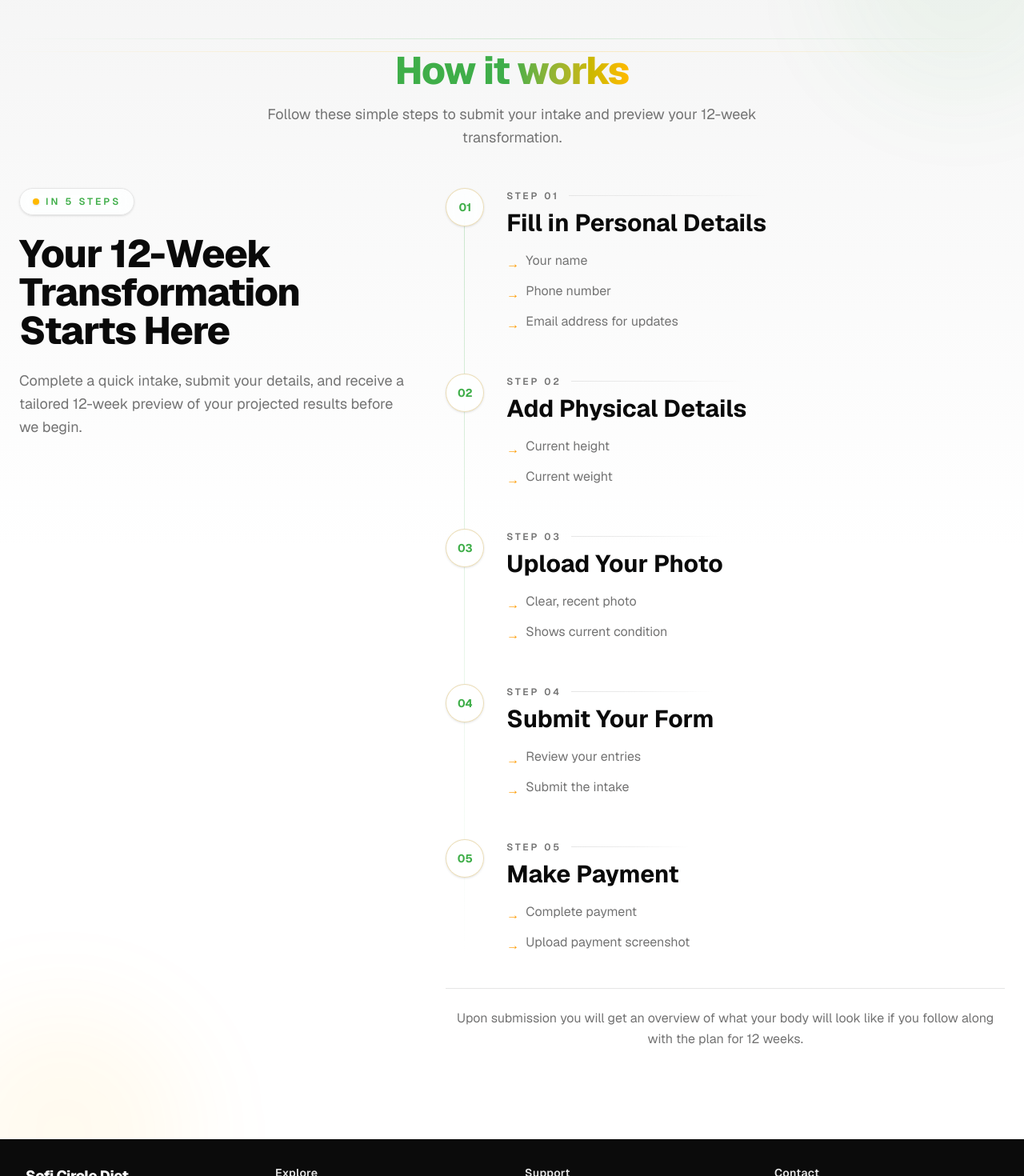
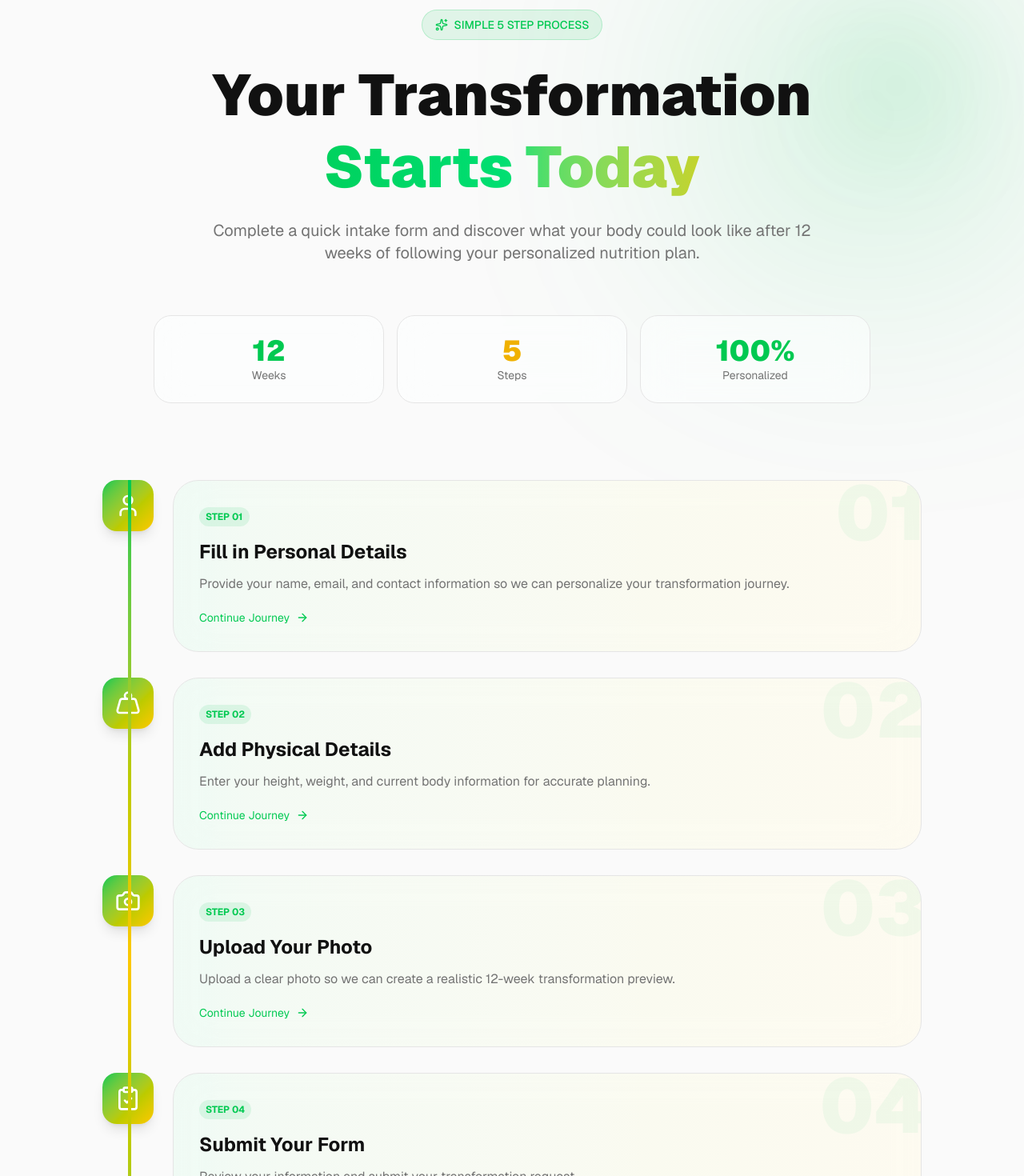
Before and after one commit to BemnetKassa/MaedNutrition, a Next.js app: page /how-it-works in a window 1280 px wide. Shown: the part 160-1630 px from the top of the page at 80% size. Built offline with nearby package versions, Linux system fonts and the light colour scheme.

Commit message:
how it works page fix

```diff
--- a/src/app/components/howItWorks.tsx
+++ b/src/app/components/howItWorks.tsx
@@ -1,272 +1,226 @@
 "use client";
 
-import { motion, useReducedMotion } from "framer-motion";
-import type { Variants } from "framer-motion";
-
-const easeOut: [number, number, number, number] = [0.16, 1, 0.3, 1];
-const easeInOut: [number, number, number, number] = [0.42, 0, 0.58, 1];
+import { motion } from "framer-motion";
+import {
+  User,
+  Weight,
+  Camera,
+  ClipboardCheck,
+  CreditCard,
+  ArrowRight,
+  Sparkles,
+} from "lucide-react";
+import { useRouter } from "next/navigation";
 
 const steps = [
   {
     step: "01",
+    icon: User,
     title: "Fill in Personal Details",
-    points: ["Your name", "Phone number", "Email address for updates"],
+    description:
+      "Provide your name, email, and contact information so we can personalize your transformation journey.",
   },
   {
     step: "02",
+    icon: Weight,
     title: "Add Physical Details",
-    points: ["Current height", "Current weight"],
+    description:
+      "Enter your height, weight, and current body information for accurate planning.",
   },
   {
     step: "03",
+    icon: Camera,
     title: "Upload Your Photo",
-    points: ["Clear, recent photo", "Shows current condition"],
+    description:
+      "Upload a clear photo so we can create a realistic 12-week transformation preview.",
   },
   {
     step: "04",
+    icon: ClipboardCheck,
     title: "Submit Your Form",
-    points: ["Review your entries", "Submit the intake"],
+    description:
+      "Review your information and submit your transformation request.",
   },
   {
     step: "05",
-    title: "Make Payment",
-    points: ["Complete payment", "Upload payment screenshot"],
+    icon: CreditCard,
+    title: "Complete Payment",
+    description:
+      "Secure your personalized nutrition and transformation plan with payment.",
   },
-] as const;
-
-const listVariants: Variants = {
-  hidden: { opacity: 0 },
-  visible: {
-    opacity: 1,
-    transition: { staggerChildren: 0.12, delayChildren: 0.08 },
-  },
-};
-
-const stepVariants: Variants = {
-  hidden: { opacity: 0, y: 18 },
-  visible: {
-    opacity: 1,
-    y: 0,
-    transition: { duration: 0.55, ease: easeOut },
-  },
-};
-
-const pointsVariants: Variants = {
-  hidden: {},
-  visible: {
-    transition: { staggerChildren: 0.06, delayChildren: 0.06 },
-  },
-};
-
-const pointVariants: Variants = {
-  hidden: { opacity: 0, x: -10 },
-  visible: {
-    opacity: 1,
-    x: 0,
-    transition: { duration: 0.35, ease: easeOut },
-  },
-};
+];
 
 export default function HowItWork() {
-  const reduceMotion = useReducedMotion();
+  const router = useRouter();
 
   return (
     <section
       id="how-it-works"
-      className="relative overflow-hidden bg-linear-to-b from-muted via-background to-background py-24 sm:py-28"
+      className="relative overflow-hidden py-16 sm:py-10 md:py-15"
     >
-      <div className="pointer-events-none absolute inset-0">
+      {/* Background Effects (lighter on mobile) */}
+      <div className="absolute inset-0 overflow-hidden">
+        <div className="absolute top-0 right-0 h-72 w-72 sm:h-96 sm:w-96 rounded-full bg-green-500/20 blur-[120px] sm:blur-[140px]" />
+        <div className="absolute bottom-0 left-0 h-72 w-72 sm:h-96 sm:w-96 rounded-full bg-yellow-400/20 blur-[120px] sm:blur-[140px]" />
+
+        {/* Floating blobs hidden on small screens */}
         <motion.div
-          className="absolute -top-40 -right-20 h-80 w-80 rounded-full bg-brand/10 blur-3xl"
-          animate={
-            reduceMotion
-              ? undefined
-              : { y: [0, 10, 0], opacity: [0.3, 0.55, 0.3] }
-          }
-          transition={
-            reduceMotion
-              ? undefined
-              : { duration: 11, repeat: Infinity, ease: easeInOut }
-          }
+          animate={{ y: [0, -15, 0] }}
+          transition={{ duration: 8, repeat: Infinity }}
+          className="hidden sm:block absolute top-20 right-20 h-40 w-40 rounded-full bg-green-500/10 blur-3xl"
         />
+
         <motion.div
-          className="absolute -bottom-40 -left-20 h-80 w-80 rounded-full bg-amber-400/12 blur-3xl"
-          animate={
-            reduceMotion
-              ? undefined
-              : { y: [0, -8, 0], opacity: [0.25, 0.5, 0.25] }
-          }
-          transition={
-            reduceMotion
-              ? undefined
-              : { duration: 12, repeat: Infinity, ease: easeInOut }
-          }
+          animate={{ y: [0, 15, 0] }}
+          transition={{ duration: 10, repeat: Infinity }}
+          className="hidden sm:block absolute bottom-20 left-20 h-40 w-40 rounded-full bg-yellow-400/10 blur-3xl"
         />
-        <div className="absolute inset-x-0 top-24 h-px bg-linear-to-r from-transparent via-brand/20 to-transparent" />
-        <div className="absolute inset-x-0 top-28 h-px bg-linear-to-r from-transparent via-amber-400/25 to-transparent" />
       </div>
 
-      <div className="relative mx-auto max-w-362.5 px-4 md:px-6">
+      <div className="relative mx-auto max-w-7xl px-4 sm:px-6 lg:px-8">
+        {/* HEADER */}
         <motion.div
-          initial={{ opacity: 0, y: 12 }}
+          initial={{ opacity: 0, y: 20 }}
           whileInView={{ opacity: 1, y: 0 }}
-          viewport={{ once: true, margin: "-120px" }}
-          transition={{ duration: 0.55, ease: easeOut }}
-          className="mb-12 text-center"
+          viewport={{ once: true }}
+          className="mx-auto max-w-3xl text-center"
         >
-          <h2 className="text-4xl font-extrabold tracking-tight text-foreground sm:text-5xl">
-            <span className="bg-linear-to-r from-brand via-brand to-amber-400 bg-clip-text text-transparent">
-              How it works
+          <div className="inline-flex items-center gap-2 rounded-full border border-green-500/20 bg-green-500/10 px-4 py-2 text-xs sm:text-sm font-medium text-green-500">
+            <Sparkles className="h-4 w-4" />
+            SIMPLE 5 STEP PROCESS
+          </div>
+
+          <h2 className="mt-6 text-3xl sm:text-5xl md:text-7xl font-black leading-tight">
+            Your Transformation
+            <span className="block bg-gradient-to-r from-green-500 via-green-400 to-yellow-400 bg-clip-text text-transparent">
+              Starts Today
             </span>
           </h2>
-          <p className="mx-auto mt-4 max-w-2xl text-base leading-relaxed text-muted-foreground sm:text-lg">
-            Follow these simple steps to submit your intake and preview your 12-week transformation.
+
+          <p className="mt-5 text-sm sm:text-lg md:text-xl text-muted-foreground">
+            Complete a quick intake form and discover what your body could look
+            like after 12 weeks of following your personalized nutrition plan.
           </p>
         </motion.div>
 
-        <div className="grid gap-12 lg:grid-cols-12 lg:items-start">
-          <motion.header
-            initial={{ opacity: 0, y: 14 }}
-            whileInView={{ opacity: 1, y: 0 }}
-            viewport={{ once: true, margin: "-120px" }}
-            transition={{ duration: 0.55, ease: easeOut }}
-            className="text-center lg:col-span-5 lg:sticky lg:top-24 lg:text-left"
-          >
-            <motion.span
-              initial={{ opacity: 0, y: 8 }}
-              whileInView={{ opacity: 1, y: 0 }}
-              viewport={{ once: true }}
-              transition={{ duration: 0.45, delay: 0.05 }}
-              className="inline-flex items-center rounded-full border border-border bg-background/70 px-4 py-2 text-xs font-semibold tracking-[0.26em] text-brand shadow-sm backdrop-blur"
+        {/* STATS */}
+        <motion.div
+          initial={{ opacity: 0, y: 20 }}
+          whileInView={{ opacity: 1, y: 0 }}
+          viewport={{ once: true }}
+          className="mx-auto mt-10 sm:mt-16 grid grid-cols-1 sm:grid-cols-3 gap-4 max-w-4xl"
+        >
+          {[
+            { label: "Weeks", value: "12", color: "green" },
+            { label: "Steps", value: "5", color: "yellow" },
+            { label: "Personalized", value: "100%", color: "green" },
+          ].map((item) => (
+            <div
+              key={item.label}
+              className="rounded-2xl sm:rounded-3xl border bg-background/50 p-4 sm:p-6 text-center backdrop-blur-xl"
             >
-              <span
-                aria-hidden="true"
-                className="mr-2 inline-flex h-2 w-2 rounded-full bg-amber-400 shadow-sm"
-              />
-              IN 5 STEPS
-            </motion.span>
+              <h3
+                className={`text-2xl sm:text-4xl font-black ${
+                  item.color === "green" ? "text-green-500" : "text-yellow-500"
+                }`}
+              >
+                {item.value}
+              </h3>
+              <p className="text-xs sm:text-sm text-muted-foreground">
+                {item.label}
+              </p>
+            </div>
+          ))}
+        </motion.div>
 
-            <motion.h3
-              initial={{ opacity: 0, y: 10 }}
-              whileInView={{ opacity: 1, y: 0 }}
-              viewport={{ once: true }}
-              transition={{ duration: 0.55, delay: 0.08 }}
-              className="mt-6 text-4xl font-extrabold tracking-tight text-foreground sm:text-5xl"
-            >
-              Your 12-Week
-              <br />
-              Transformation Starts Here
-            </motion.h3>
+        {/* TIMELINE */}
+        <div className="relative mx-auto mt-16 sm:mt-24 max-w-5xl">
+          {/* Center line */}
+          <div className="absolute left-6 sm:left-8 top-0 hidden h-full w-1 bg-gradient-to-b from-green-500 via-yellow-400 to-green-500 lg:block" />
 
-            <motion.p
-              initial={{ opacity: 0, y: 10 }}
-              whileInView={{ opacity: 1, y: 0 }}
-              viewport={{ once: true }}
-              transition={{ duration: 0.55, delay: 0.12 }}
-              className="mx-auto mt-6 max-w-xl text-base leading-relaxed text-muted-foreground sm:text-lg lg:mx-0"
-            >
-              Complete a quick intake, submit your details, and receive a tailored
-              12-week preview of your projected results before we begin.
-            </motion.p>
-          </motion.header>
+          <div className="space-y-6 sm:space-y-8">
+            {steps.map((item, index) => {
+              const Icon = item.icon;
 
-          <motion.div
-            className="lg:col-span-7"
-            variants={listVariants}
-            initial="hidden"
-            whileInView="visible"
-            viewport={{ once: true, margin: "-100px" }}
-          >
-            <div className="relative">
-              <motion.div
-                initial={{ scaleY: 0 }}
-                whileInView={{ scaleY: 1 }}
-                viewport={{ once: true, margin: "-120px" }}
-                transition={{ duration: 0.9, ease: easeOut }}
-                className="absolute left-5.75 top-2 hidden h-[calc(100%-0.5rem)] w-px origin-top bg-linear-to-b from-brand/25 via-brand/15 to-transparent sm:block"
-              />
+              return (
+                <motion.div
+                  key={item.step}
+                  initial={{ opacity: 0, y: 30 }}
+                  whileInView={{ opacity: 1, y: 0 }}
+                  viewport={{ once: true }}
+                  transition={{ delay: index * 0.05 }}
+                >
+                  <div className="flex gap-4 sm:gap-6">
+                    {/* ICON */}
+                    <div className="hidden lg:flex h-14 w-14 sm:h-16 sm:w-16 items-center justify-center rounded-2xl bg-gradient-to-br from-green-500 to-yellow-400 shadow-lg">
+                      <Icon className="h-6 w-6 sm:h-8 sm:w-8 text-white" />
+                    </div>
 
-              <ol className="space-y-10 sm:space-y-12">
-                {steps.map((item, index) => (
-                  <motion.li
-                    key={item.step}
-                    variants={stepVariants}
-                    className="group relative before:absolute before:-inset-x-3 before:-inset-y-2 before:rounded-2xl before:bg-linear-to-r before:from-brand/8 before:via-brand/4 before:to-amber-400/10 before:opacity-0 before:transition-opacity before:duration-300 hover:before:opacity-100"
-                  >
-                    <div className="relative flex gap-5 sm:gap-7">
-                      <div className="relative flex w-12 flex-col items-center">
-                        <motion.div
-                          whileHover={reduceMotion ? undefined : { scale: 1.05 }}
-                          whileTap={reduceMotion ? undefined : { scale: 0.98 }}
-                          className="relative flex h-12 w-12 items-center justify-center rounded-full border border-border bg-background/80 text-sm font-bold text-brand shadow-sm backdrop-blur supports-backdrop-filter:bg-background/70"
-                        >
-                          {item.step}
-                          <span className="pointer-events-none absolute inset-0 rounded-full ring-1 ring-amber-400/20 transition-colors duration-300 group-hover:ring-brand/15" />
-                        </motion.div>
+                    {/* CARD */}
+                    <div className="relative flex-1 overflow-hidden rounded-2xl sm:rounded-[32px] border bg-background/60 p-5 sm:p-8 backdrop-blur-xl">
+                      {/* glow */}
+                      <div className="absolute inset-0 bg-gradient-to-r from-green-500/5 to-yellow-400/5" />
 
-                        {index !== steps.length - 1 ? (
-                          <motion.div
-                            initial={{ scaleY: 0 }}
-                            whileInView={{ scaleY: 1 }}
-                            viewport={{ once: true, margin: "-120px" }}
-                            transition={{ duration: 0.7, ease: easeOut }}
-                            className="mt-4 h-full w-px origin-top bg-linear-to-b from-brand/25 to-transparent sm:hidden"
-                          />
-                        ) : null}
+                      {/* step number (hidden on mobile) */}
+                      <div className="hidden sm:block absolute -right-2 -top-2 text-6xl sm:text-8xl font-black text-green-500/5">
+                        {item.step}
                       </div>
 
-                      <div className="pt-0.5">
-                        <div className="flex items-center gap-3">
-                          <span className="text-xs font-semibold uppercase tracking-[0.24em] text-muted-foreground">
-                            Step {item.step}
-                          </span>
-                          <span className="hidden h-px flex-1 bg-linear-to-r from-border via-border/70 to-transparent sm:block" />
-                        </div>
+                      <div className="relative">
+                        <span className="inline-flex text-xs font-bold text-green-500 bg-green-500/10 px-2 py-1 rounded-full">
+                          STEP {item.step}
+                        </span>
 
-                        <h3 className="mt-2 text-xl font-bold text-foreground transition-colors duration-300 group-hover:text-brand sm:text-2xl md:text-3xl">
-                          <span className="underline decoration-transparent decoration-2 underline-offset-8 transition-colors duration-300 group-hover:decoration-amber-400">
-                            {item.title}
-                          </span>
+                        <h3 className="mt-3 sm:mt-4 text-lg sm:text-2xl font-bold">
+                          {item.title}
                         </h3>
 
-                        <motion.ul
-                          variants={pointsVariants}
-                          className="mt-4 space-y-2 text-sm leading-relaxed text-muted-foreground sm:text-base"
-                        >
-                          {item.points.map((point) => (
-                            <motion.li
-                              key={point}
-                              variants={pointVariants}
-                              className="flex items-start gap-2"
-                            >
-                              <span
-                                aria-hidden="true"
-                                className="mt-1 text-amber-500 transition-transform duration-300 group-hover:translate-x-0.5 group-hover:text-brand-dark"
-                              >
-                                →
-                              </span>
-                              <span>{point}</span>
-                            </motion.li>
-                          ))}
-                        </motion.ul>
+                        <p className="mt-3 text-sm sm:text-base text-muted-foreground">
+                          {item.description}
+                        </p>
+
+                        <div className="mt-5 flex items-center gap-2 text-green-500 text-sm">
+                          Continue Journey
+                          <ArrowRight className="h-4 w-4" />
+                        </div>
                       </div>
                     </div>
-                  </motion.li>
-                ))}
-              </ol>
+                  </div>
+                </motion.div>
+              );
+            })}
+          </div>
+        </div>
+
+        {/* CTA */}
+        <motion.div
+          initial={{ opacity: 0, y: 30 }}
+          whileInView={{ opacity: 1, y: 0 }}
+          viewport={{ once: true }}
+          className="mx-auto mt-16 sm:mt-24 max-w-4xl text-center"
+        >
+          <div className="rounded-3xl bg-gradient-to-r from-green-500 to-yellow-400 p-[1px]">
+            <div className="rounded-3xl bg-background p-6 sm:p-10">
+              <Sparkles className="mx-auto h-10 w-10 text-green-500" />
+
+              <h3 className="mt-4 text-2xl sm:text-4xl font-black">
+                Your Future Body Starts Here
+              </h3>
+
+              <p className="mt-4 text-sm sm:text-lg text-muted-foreground">
+                Submit your details and unlock your personalized 12-week transformation plan.
+              </p>
+
+              <button
+                onClick={() => router.push("/assessment")}
+                className="mt-6 w-full sm:w-auto inline-flex items-center justify-center gap-2 rounded-full bg-gradient-to-r from-green-500 to-yellow-400 px-6 sm:px-8 py-3 sm:py-4 font-bold text-white transition hover:scale-105"
+              >
+                Start My Transformation
+                <ArrowRight className="h-5 w-5" />
+              </button>
             </div>
-
-            <motion.div
-              variants={stepVariants}
-              className="mt-10 border-t border-border pt-6 text-center"
-            >
-              <p className="text-sm leading-relaxed text-muted-foreground sm:text-base">
-                Upon submission you will get an overview of what your body will look
-                like if you follow along with the plan for 12 weeks.
-              </p>
-            </motion.div>
-          </motion.div>
-        </div>
+          </div>
+        </motion.div>
       </div>
     </section>
   );
```
Also changed, not shown: src/app/api/analize/route.ts (+27 -1 lines).
